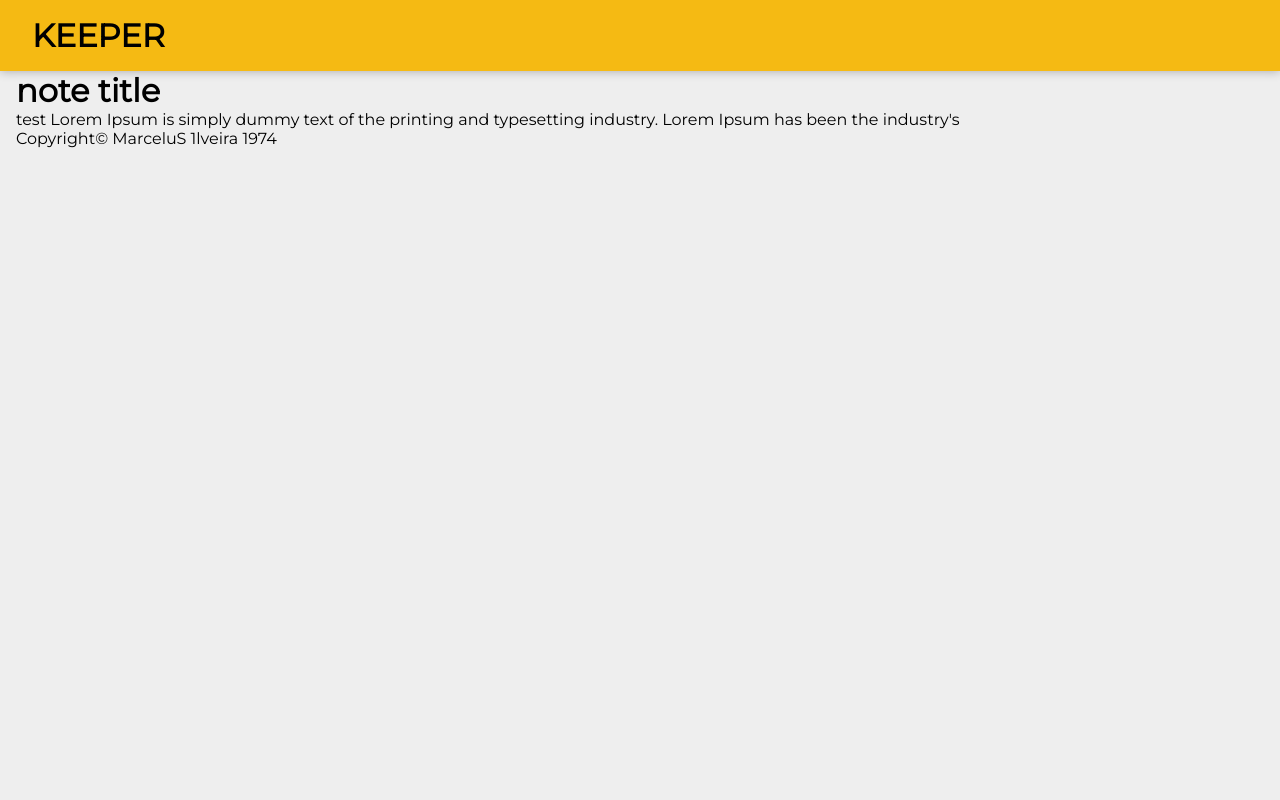
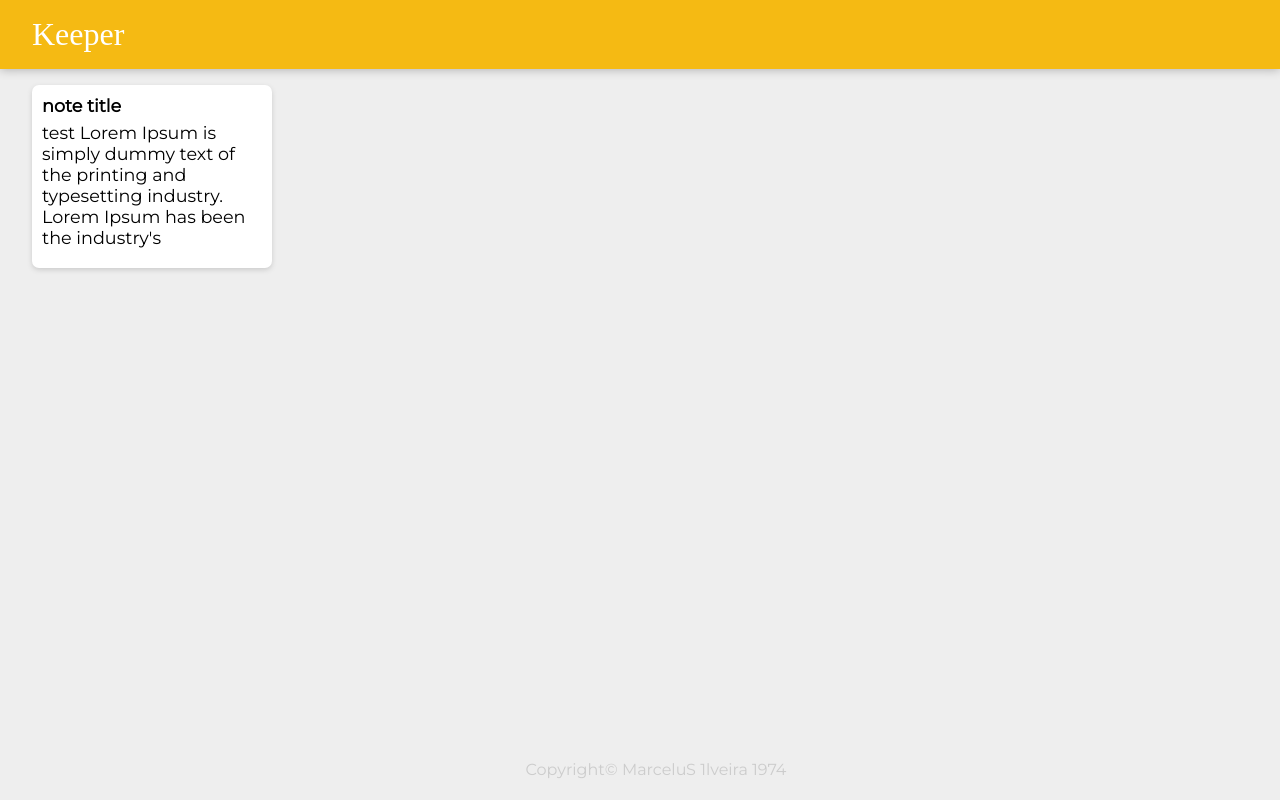
Before and after one commit to MarceloMSilveira/reactFinalProj, a React (Create React App) app: page / in a window 1280 px wide. Built offline with nearby package versions, Linux system fonts and the light colour scheme; a web font is replaced by a local one.

Commit message:
add all styles

```diff
--- a/public/styles.css
+++ b/public/styles.css
@@ -18,13 +18,13 @@ body {
   box-shadow: 0 0 10px 0 rgba(0, 0, 0, 0.3);
 }
 
-header h1 {
+.header h1 {
   color: #fff;
   font-family: "McLaren", cursive;
   font-weight: 200;
 }
 
-footer {
+.footer {
   position: absolute;
   text-align: center;
   bottom: 0;
@@ -32,7 +32,7 @@ footer {
   height: 2.5rem;
 }
 
-footer p {
+.footer p {
   color: #ccc;
 }
 .note {
--- a/src/components/Footer.jsx
+++ b/src/components/Footer.jsx
@@ -5,7 +5,9 @@ const actualYear = date.getFullYear();
 
 function Footer() {
     return(
-        <p>Copyright© MarceluS 1lveira {actualYear}</p>
+        <div className="footer">
+            <p>Copyright© MarceluS 1lveira {actualYear}</p>
+        </div>
     )
 }
 
--- a/src/components/Header.jsx
+++ b/src/components/Header.jsx
@@ -3,7 +3,7 @@ import React from "react";
 function Header() {
     return (
         <div className="header">
-            <h1>KEEPER</h1>
+            <h1>Keeper</h1>
         </div>
 
     )
--- a/src/components/Note.jsx
+++ b/src/components/Note.jsx
@@ -2,7 +2,7 @@ import React from "react";
 
 function Note() {
     return (
-        <div>
+        <div className="note">
             <h1>note title</h1>
             <p>test Lorem Ipsum is simply dummy text of the printing and typesetting industry. Lorem Ipsum has been the industry's</p>
         </div>
--- a/src/index.js
+++ b/src/index.js
@@ -6,7 +6,7 @@
 //to show a copyright message in a <p> with a dynamically updated year.
 //X5. Create a Note.jsx component to show a <div> element with a
 //<h1> for a title and a <p> for the content.
-//6. Make sure that the final website is styled like the example shown here:
+//X6. Make sure that the final website is styled like the example shown here:
 //https://l1pp6.csb.app/
 
 //HINT: You will need to study the classes in teh styles.css file to appy styling.
```
